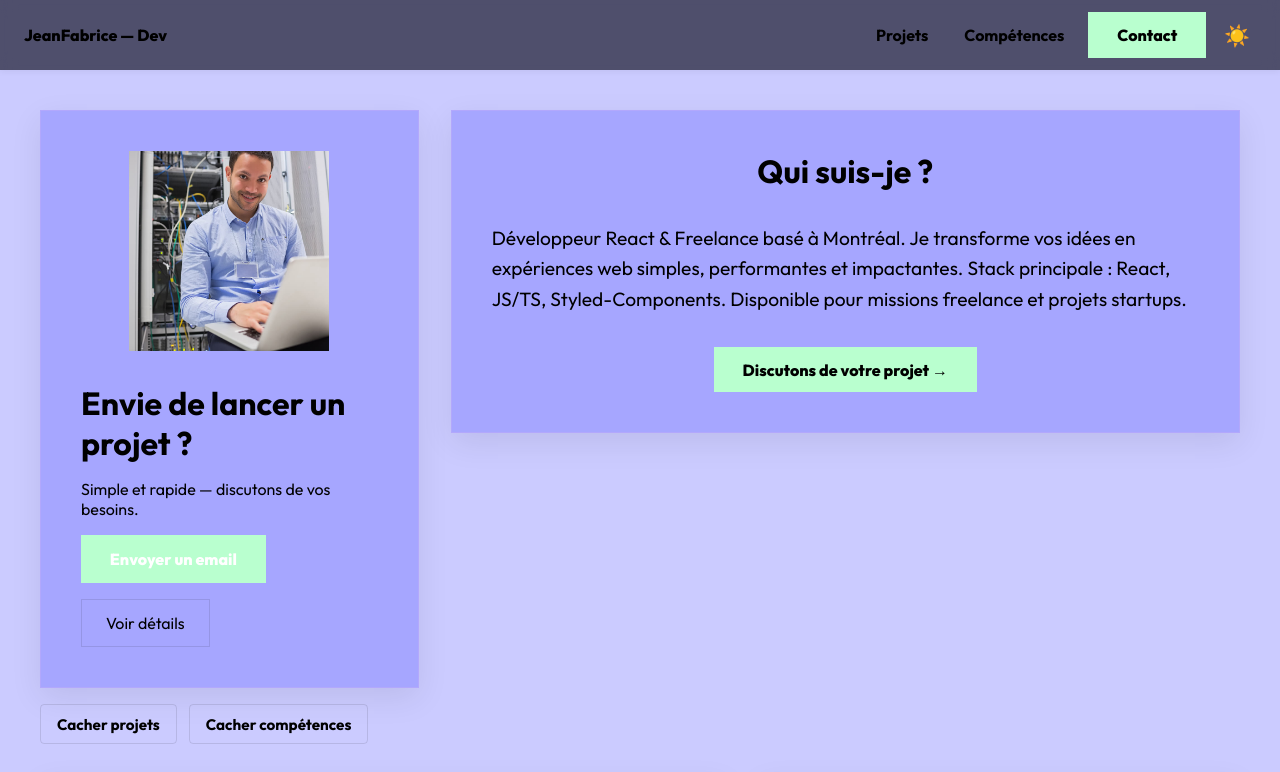
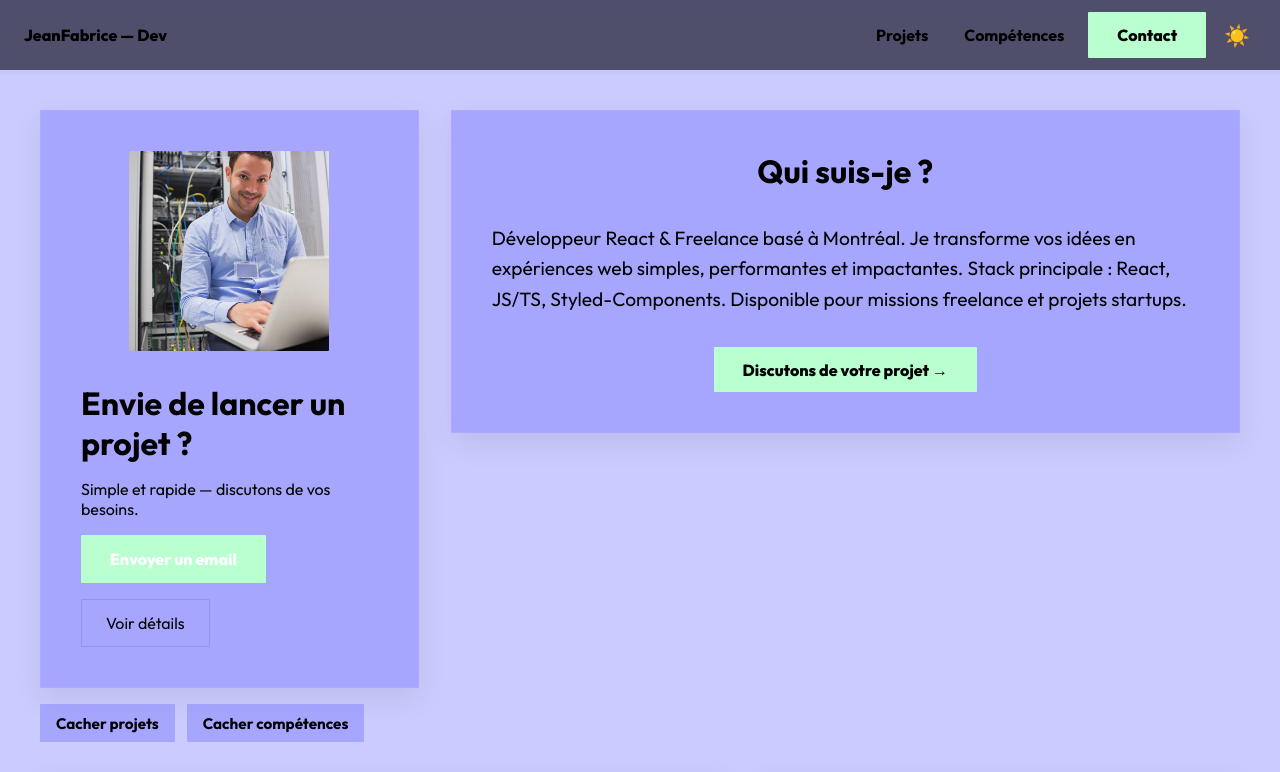
Before and after one commit to jfzara/JeffZaraPortfolio2025, a React (Vite) app: page / in a window 1280 px wide. Shown: the top 772 px of the page. Built offline with nearby package versions, Linux system fonts and the light colour scheme.

Commit message:
categorisation

```diff
--- a/src/components/BentoGrid.jsx
+++ b/src/components/BentoGrid.jsx
@@ -33,14 +33,14 @@ const Toggles = styled.div`
 
   button {
     padding: 0.6rem 1rem;
-    background: transparent;
-    border-radius: 4px;
-    border: 1px solid rgba(0,0,0,0.1);
+    background: ${({ theme }) => theme.colors.bg};
+    border-radius: ${({ theme }) => theme.radius};
+    border: none;
     cursor: pointer;
     font-weight: 700;
     font-size: 0.95rem;
     transition: all 0.2s ease;
-    &:hover { background: rgba(0,0,0,0.05); }
+    &:hover { background: rgba(0, 0, 0, 0.05); }
   }
 `;
 
--- a/src/theme.js
+++ b/src/theme.js
@@ -12,7 +12,7 @@ export const lightTheme = {
     h1Shadow: "2px 2px 6px rgba(0,0,0,0.25)",
     cardBorder: "#cbabf552"  // bordure des cartes en light mode
   },
-  radius: "0px",
+  radius: "1px",
   gap: "1.5rem",
   transition: "all 0.3s ease"
 };
@@ -31,7 +31,7 @@ export const darkTheme = {
     h1Shadow: "2px 2px 8px rgba(255, 255, 255, 0.6)",
     cardBorder: "#0f16275e"  // bordure des cartes en dark mode
   },
-  radius: "0px",
+  radius: "1px",
   gap: "1.5rem",
   transition: "all 0.3s ease"
 };
```
